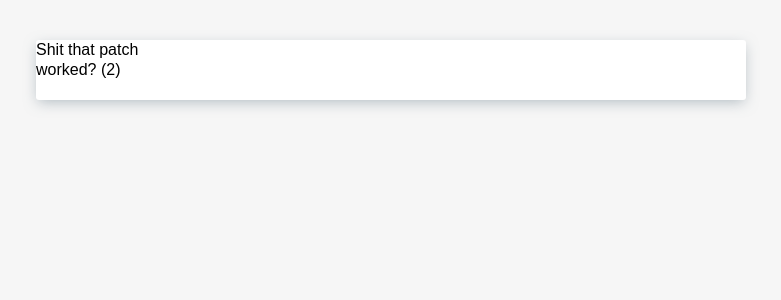
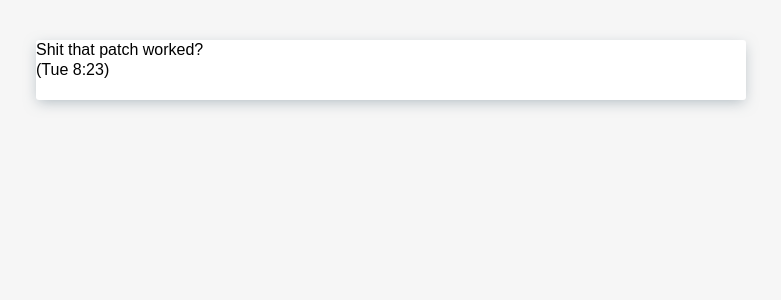
Before and after one commit to ciurana-life/victorciurana.com, a Django app: page / in a window 1280 px wide. Shown: the part 128-428 px from the top of the page, without its empty margins (249-1030 px from the left). Run offline with Django 3.2, Linux system fonts and the light colour scheme; data that the repository does not hold is empty; parts of the project's set-up code (start-up, migrations or seed data) failed here and were passed over; some libraries are stand-ins or nearby versions.

Commit message:
Ci works as expected now

```diff
--- a/templates/index.html
+++ b/templates/index.html
@@ -8,7 +8,7 @@ Victor Ciurana
 {% block main %}
 <!-- hello -->
 <article>
-    <p>Shit that patch worked? (2)</p>
+    <p>Shit that patch worked? (Tue 8:23)</p>
     <div class="article_content">
         {{home_content.content | safe_markdown}}
     </div>
```
Also changed, not shown: .github/workflows/ci.yml.
